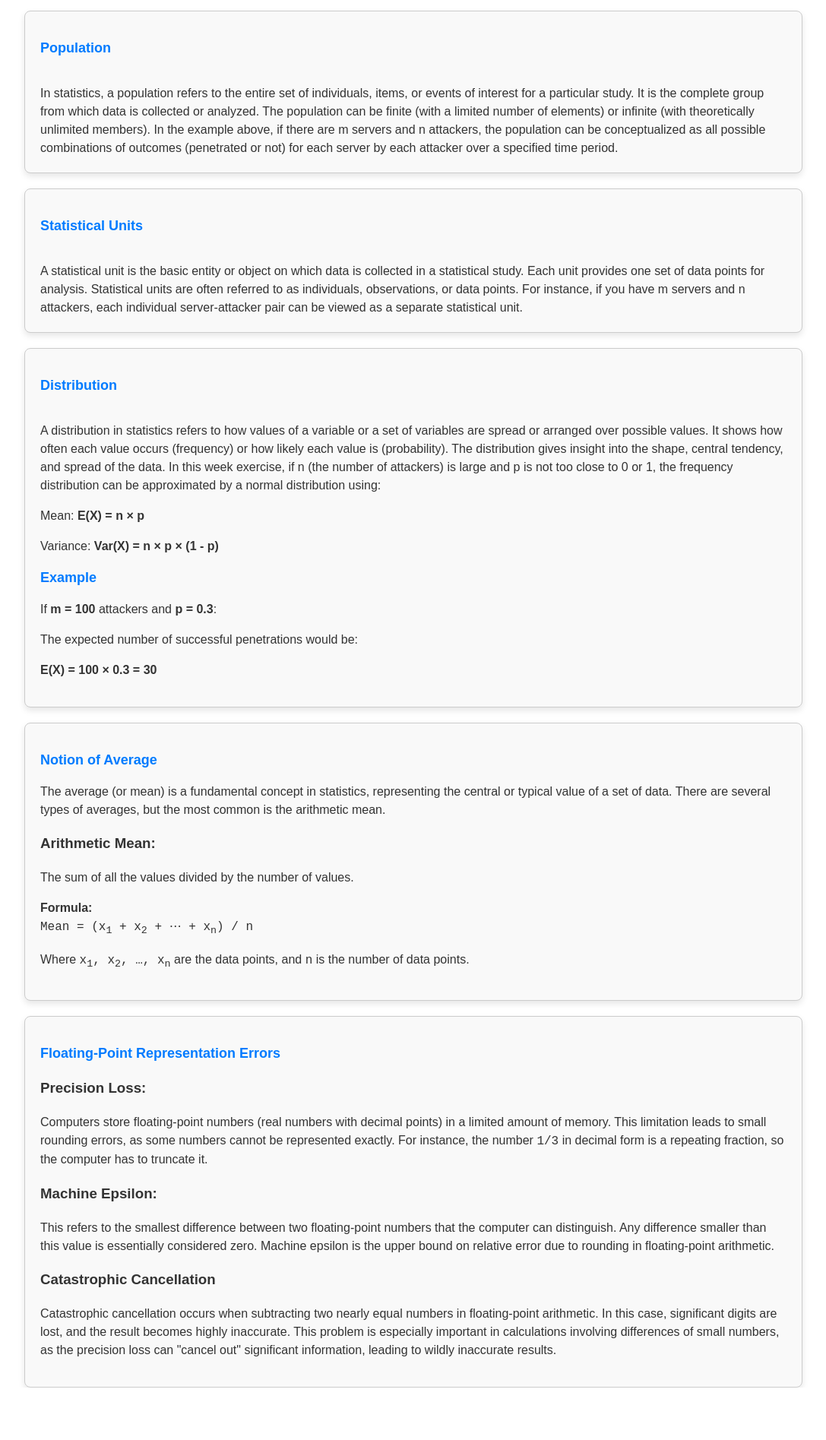
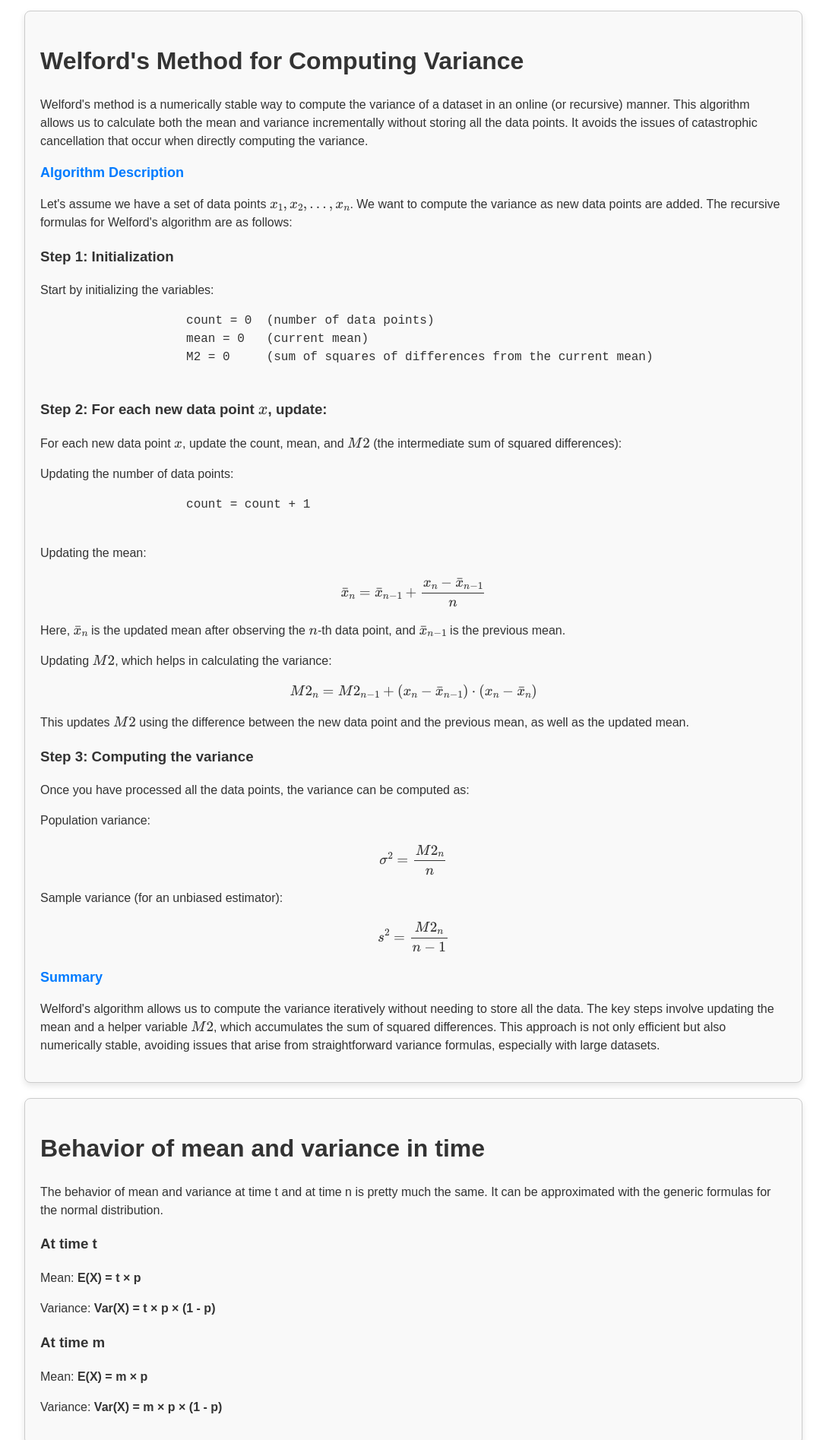
Before and after one commit to LeoNiik/LeoNiik.github.io, a plain HTML site: page hmw2/hmw2.html in a window 1280 px wide. Shown: the part 640-2535 px from the top of the page at 76% size, without its empty margins (96-1183 px from the left). Before the commit the page ends 2466 px from the top, so only its background shows below. Drawn offline with nearby package versions, Linux system fonts and the light colour scheme.

Commit message:
aggiunta teoria hmw2

```diff
--- a/hmw2/hmw2.html
+++ b/hmw2/hmw2.html
@@ -1,7 +1,14 @@
 <!DOCTYPE html>
 <html>
+    <head>
+        <meta charset="UTF-8">
+        <meta name="viewport" content="width=device-width, initial-scale=1.0">
+        <title>Welford's Method for Variance</title>
+        <!-- Include MathJax script -->
+        <script id="MathJax-script" async src="https://cdn.jsdelivr.net/npm/mathjax@3/es5/tex-mml-chtml.js"></script>
+        <script src="hmw2.js"></script>
+    </head>
 
-<script src="hmw2.js"></script>
 <style>
 body {
     height: 100vh;
@@ -217,60 +224,105 @@ body {
     </div>
     <hr>
         <div class="notiondiv">
-            <div class="notion"><h2>Population</h2><br>
-                In statistics, a population refers to the entire set of individuals, items, or events of interest for a particular study.
-                It is the complete group from which data is collected or analyzed.
-                The population can be finite (with a limited number of elements) or infinite (with theoretically unlimited members).
-                In the example above, if there are m servers and n attackers, the population can be conceptualized as all possible combinations of outcomes (penetrated or not) for each server by each attacker over a specified time period.
-            </div>
-            <div class="notion"><h2>Statistical Units</h2><br>A statistical unit is the basic entity or object on which data is collected in a statistical study.
-                Each unit provides one set of data points for analysis.
-                Statistical units are often referred to as individuals, observations, or data points.
-                For instance, if you have m servers and n attackers, each individual server-attacker pair can be viewed as a separate statistical unit.
-            </div>
-            <div class="notion"><h2>Distribution</h2><br>
-                A distribution in statistics refers to how values of a variable or a set of variables are spread or arranged over possible values.
-                It shows how often each value occurs (frequency) or how likely each value is (probability).
-                The distribution gives insight into the shape, central tendency, and spread of the data.
-                In this week exercise, if n (the number of attackers) is large and p is not too close to 0 or 1, the frequency distribution can be approximated by a normal distribution using:
-                <p>Mean: <strong>E(X) = n &times; p</strong></p>
-                <p>Variance: <strong>Var(X) = n &times; p &times; (1 - p)</strong></p>
 
-                <h2>Example</h2>
-                <p>If <strong>m = 100</strong> attackers and <strong>p = 0.3</strong>:</p>
-                <p>The expected number of successful penetrations would be:</p>
+            <div class="notion">
+                <h1>Welford's Method for Computing Variance</h1>
+
                 <p>
-                    <strong>E(X) = 100 &times; 0.3 = 30</strong>
+                    Welford's method is a numerically stable way to compute the variance of a dataset
+                    in an online (or recursive) manner. This algorithm allows us to calculate both the
+                    mean and variance incrementally without storing all the data points. It avoids the issues
+                    of catastrophic cancellation that occur when directly computing the variance.
+                </p>
+
+                <h2>Algorithm Description</h2>
+                <p>
+                    Let's assume we have a set of data points \( x_1, x_2, \ldots, x_n \). We want to compute the variance
+                    as new data points are added. The recursive formulas for Welford's algorithm are as follows:
+                </p>
+
+                <h3>Step 1: Initialization</h3>
+                <p>
+                    Start by initializing the variables:
+                </p>
+                <pre>
+                    count = 0  (number of data points)
+                    mean = 0   (current mean)
+                    M2 = 0     (sum of squares of differences from the current mean)
+                </pre>
+
+                <h3>Step 2: For each new data point \( x \), update:</h3>
+                <p>
+                    For each new data point \( x \), update the count, mean, and \( M2 \) (the intermediate sum of squared differences):
+                </p>
+
+                <p>Updating the number of data points:</p>
+                <pre>
+                    count = count + 1
+                </pre>
+
+                <p>Updating the mean:</p>
+                <p>
+                    \[
+                    \text{\(\bar{x}\)}_n = \text{\(\bar{x}\)}_{n-1} + \frac{x_n - \text{\(\bar{x}\)}_{n-1}}{n}
+                    \]
+                    Here, \( \text{\(\bar{x}\)}_n \) is the updated mean after observing the \(n\)-th data point, and \( \text{\(\bar{x}\)}_{n-1} \) is the previous mean.
+                </p>
+
+                <p>Updating \( M2 \), which helps in calculating the variance:</p>
+                <p>
+                    \[
+                    M2_n = M2_{n-1} + (x_n - \text{\(\bar{x}\)}_{n-1}) \cdot (x_n - \text{\(\bar{x}\)}_n)
+                    \]
+                    This updates \( M2 \) using the difference between the new data point and the previous mean, as well as the updated mean.
+                </p>
+
+                <h3>Step 3: Computing the variance</h3>
+                <p>
+                    Once you have processed all the data points, the variance can be computed as:
+                </p>
+
+                <p>
+                    Population variance:
+                    \[
+                    \sigma^2 = \frac{M2_n}{n}
+                    \]
+                </p>
+
+                <p>
+                    Sample variance (for an unbiased estimator):
+                    \[
+                    s^2 = \frac{M2_n}{n - 1}
+                    \]
+                </p>
+
+                <h2>Summary</h2>
+                <p>
+                    Welford's algorithm allows us to compute the variance iteratively without needing to store all the data. The key steps involve
+                    updating the mean and a helper variable \( M2 \), which accumulates the sum of squared differences. This approach is not only
+                    efficient but also numerically stable, avoiding issues that arise from straightforward variance formulas, especially with large datasets.
                 </p>
             </div>
             <div class="notion">
-                <h2>Notion of Average</h2>
-                <p>The average (or mean) is a fundamental concept in statistics, representing the central or typical value of a set of data. There are several types of averages, but the most common is the arithmetic mean.</p>
 
-                <h3>Arithmetic Mean:</h3>
-                <p>The sum of all the values divided by the number of values.</p>
+                <h1>Behavior of mean and variance in time</h1>
+                The behavior of mean and variance at time t and at time n is pretty much the same. It can be approximated with the generic formulas for the normal distribution.
+                <h3>At time t</h3>
+                <p>Mean: <strong>E(X) = t &times; p</strong></p>
+                <p>Variance: <strong>Var(X) = t &times; p &times; (1 - p)</strong></p>
 
-                <p>
-                    <strong>Formula:</strong><br>
-                    <code>Mean = (x<sub>1</sub> + x<sub>2</sub> + ⋯ + x<sub>n</sub>) / n</code>
-                </p>
-                <p>
-                    Where <code>x<sub>1</sub>, x<sub>2</sub>, …, x<sub>n</sub></code> are the data points, and <code>n</code> is the number of data points.
-                </p>
+
+                <h3>At time m</h3>
+                <p>Mean: <strong>E(X) = m &times; p</strong></p>
+                <p>Variance: <strong>Var(X) = m &times; p &times; (1 - p)</strong></p>
+
             </div>
             <div class="notion">
-                <h2>Floating-Point Representation Errors</h2>
 
-                <h3>Precision Loss:</h3>
-                <p>Computers store floating-point numbers (real numbers with decimal points) in a limited amount of memory. This limitation leads to small rounding errors, as some numbers cannot be represented exactly. For instance, the number <code>1/3</code> in decimal form is a repeating fraction, so the computer has to truncate it.</p>
+                <h1>Absolute vs Relative</h1>
+                About the frequency distribution visualization, it is wider at time t if using relative coordinates.
+                If instead the absolute coordinates are used the "bell" will appear wider at time m.
 
-                <h3>Machine Epsilon:</h3>
-                <p>This refers to the smallest difference between two floating-point numbers that the computer can distinguish. Any difference smaller than this value is essentially considered zero. Machine epsilon is the upper bound on relative error due to rounding in floating-point arithmetic.</p>
-
-                <h3>Catastrophic Cancellation</h3>
-                <p>Catastrophic cancellation occurs when subtracting two nearly equal numbers in floating-point arithmetic. In this case, significant digits are lost, and the result becomes highly inaccurate.
-                    This problem is especially important in calculations involving differences of small numbers, as the precision loss can "cancel out" significant information, leading to wildly inaccurate results.
-                </p>
             </div>
         </div>
 </body>
--- a/hmw2/hmw2.js
+++ b/hmw2/hmw2.js
@@ -69,7 +69,15 @@ document.addEventListener('DOMContentLoaded', async (event) => {
         let sliderValue = sliderdiv.querySelector('.sliderlabel')
         sliderValue.textContent = slider.value;
         parameters[slider.id] = slider.value;
-
+        if(slider.id === "servers"){
+        let timesliderdiv = document.getElementById("timeslider");
+        let timeSlider = timesliderdiv.querySelector('.slider');
+        let timeLabel = timesliderdiv.querySelector('.sliderlabel');
+        timeSlider.max = Math.floor(Number(slider.value)*2/3).toString();
+        timeSlider.value = Math.floor(Number(slider.value)/3).toString();
+        parameters["time"] = timeSlider.value;
+        timeLabel.textContent = timeSlider.value;
+        }
         slider.addEventListener('input', function() {
             sliderValue.textContent = slider.value;
             parameters[slider.id] = slider.value;
@@ -112,34 +120,26 @@ function initializeAttackers(n,m) {
     return attackers;
 }
 
-// Function to calculate the average recursively
-function recursiveAverage(arr, sum = 0, index = 0) {
-    if (index === arr.length) {
-        return sum / arr.length;
+// Function to calculate mean and variance using Welford's method
+function welfordVariance(arr) {
+    let mean = 0;
+    let M2 = 0;  // Sum of squared differences
+    let n = 0;   // Count of elements
+
+    for (let x of arr) {
+        n += 1;
+        let delta = x - mean;       // Difference between current element and mean
+        mean += delta / n;          // Update mean
+        let delta2 = x - mean;      // Difference after updating the mean
+        M2 += delta * delta2;       // Update the sum of squared differences
     }
-    return recursiveAverage(arr, sum + arr[index], index + 1);
+
+    // Variance is M2 divided by the number of elements
+    let variance = M2 / n;
+
+    return { mean, variance };
 }
 
-// Function to calculate the variance recursively
-function recursiveVariance(arr, mean, sumSquaredDiff = 0, index = 0) {
-    if (index === arr.length) {
-        return sumSquaredDiff / arr.length;
-    }
-    // Calculate squared difference for current element
-    const squaredDiff = (arr[index] - mean) ** 2;
-    // Recursively sum squared differences
-    return recursiveVariance(arr, mean, sumSquaredDiff + squaredDiff, index + 1);
-}
-
-// Function to calculate both average and variance
-function averageAndVariance(arr) {
-    // Calculate average first
-    const mean = recursiveAverage(arr);
-    // Calculate variance using the mean
-    const variance = recursiveVariance(arr, mean);
-
-    return { mean : mean, variance : variance};
-}
 
 async function sim(){
 
@@ -192,7 +192,7 @@ function plotFrequencyDistributionAtStep(attackers, atStep, relative){
             attackersSuccesses.push(element.successesPerStep[atStep]);
     });
     plotFrequencyDistribution(attackersSuccesses, relative, atStep);
-    statistics = averageAndVariance(attackersSuccesses);
+    statistics = welfordVariance(attackersSuccesses);
     document.getElementById('mean').innerText = statistics.mean.toFixed(5)
     document.getElementById('variance').innerText = statistics.variance.toFixed(5)
 
```
Also changed, not shown: hmw1/hmw1.html (+2 -2 lines), index.html (+23 -0 lines).
